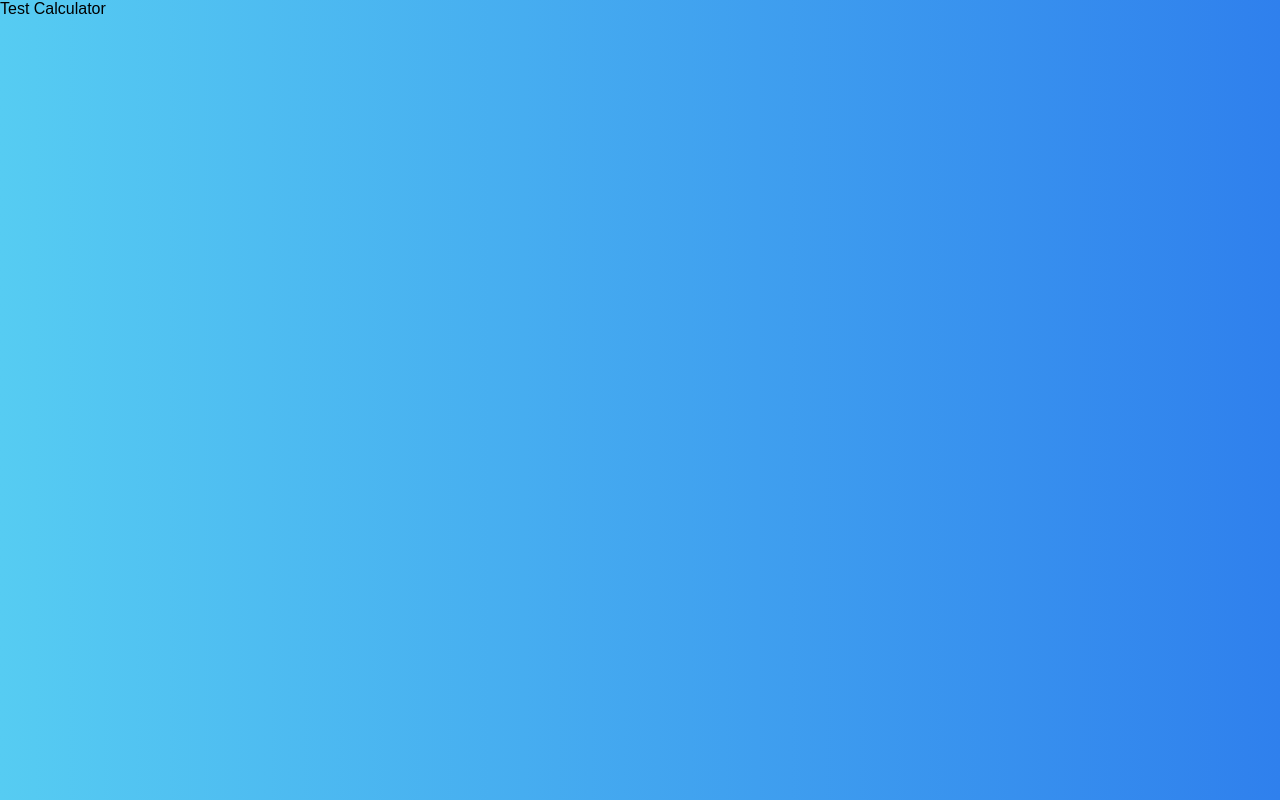
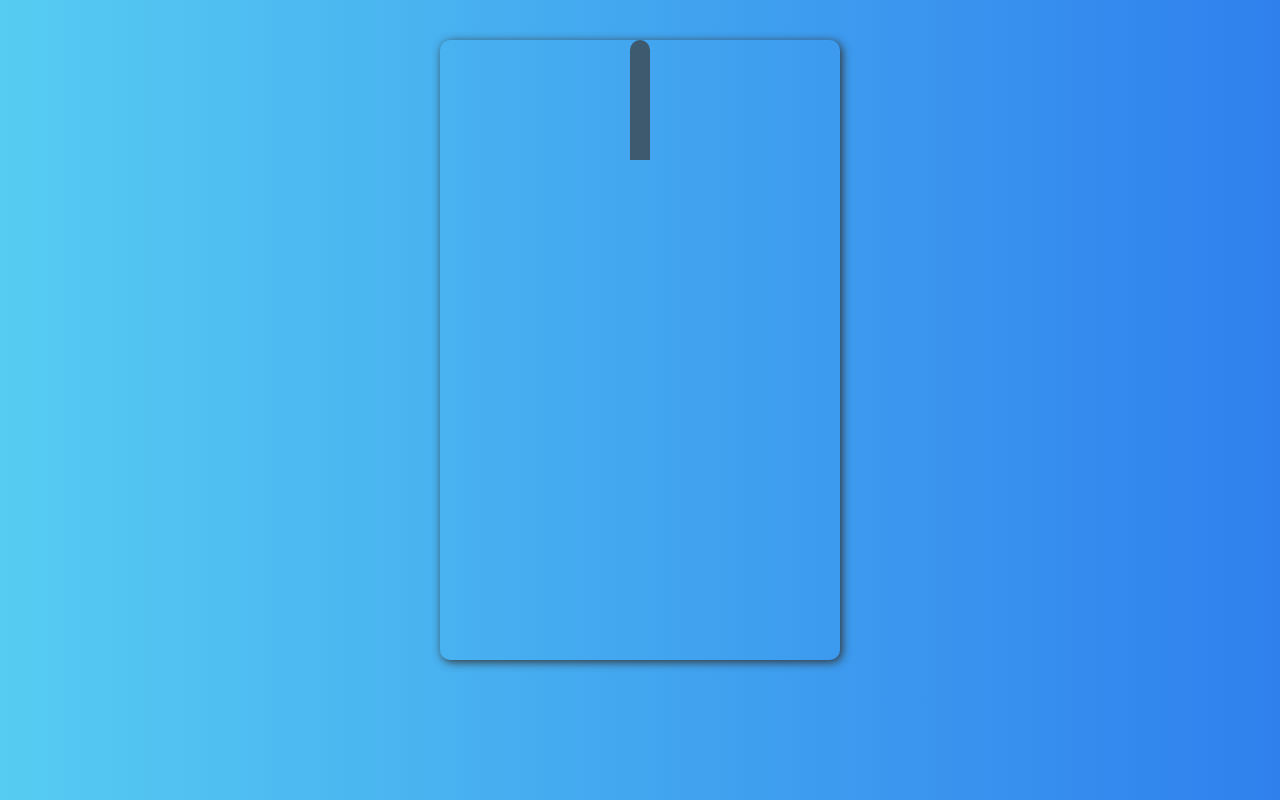
Before and after one commit to M3Try/react-calculator, a React (Create React App) app: page / in a window 1280 px wide. Built offline with nearby package versions, Linux system fonts and the light colour scheme.

Commit message:
Next Kommit Adding Some Components Container & Screen

```diff
--- a/package.json
+++ b/package.json
@@ -9,6 +9,7 @@
     "react": "^17.0.2",
     "react-dom": "^17.0.2",
     "react-scripts": "4.0.3",
+    "styled-components": "^5.2.3",
     "web-vitals": "^1.0.1"
   },
   "scripts": {
--- /dev/null
+++ b/src/components/Calculator/Styled/index.js
@@ -0,0 +1,27 @@
+import styled from 'styled-components'
+
+export const Container = styled.div`
+    display: grid;
+    justify-content: center;
+    align-content: center;
+    width: 400px;
+    margin: 40px auto;
+    grid-template-column: repeat(4, 100px);
+    grid-template-rows: minmax(120px, auto) repeat(5, 100px);
+    box-shadow: 2px 2px 10px #333;
+    border-radius: 10px;
+`
+
+export const Screen = styled.div`
+    grid-column: 1 / -1;
+    background-color: rgba(60, 64, 67, 0.75);
+    display: flex;
+    justify-content: space-around;
+    flex-direction: column;
+    padding: 10px;
+    word-wrap: break-word;
+    word-breakL break-all;
+    text-align: right;
+    border-top-left-radius: 10px;
+    border-top-right-radius: 10px;
+`
--- a/src/components/Calculator/index.js
+++ b/src/components/Calculator/index.js
@@ -1,8 +1,12 @@
-import React from 'react'
+import React from 'react';
+import { Container, Screen } from './Styled';
 
 
-export default function Calculator(params) {
+
+export default function Calculator() {
     return (
-        <div>Test Calculator</div>
+        <Container>
+            <Screen></Screen>
+        </Container>
     )
 }
```
Also changed, not shown: 1 other file (tests, documents, lock files or other folders).
